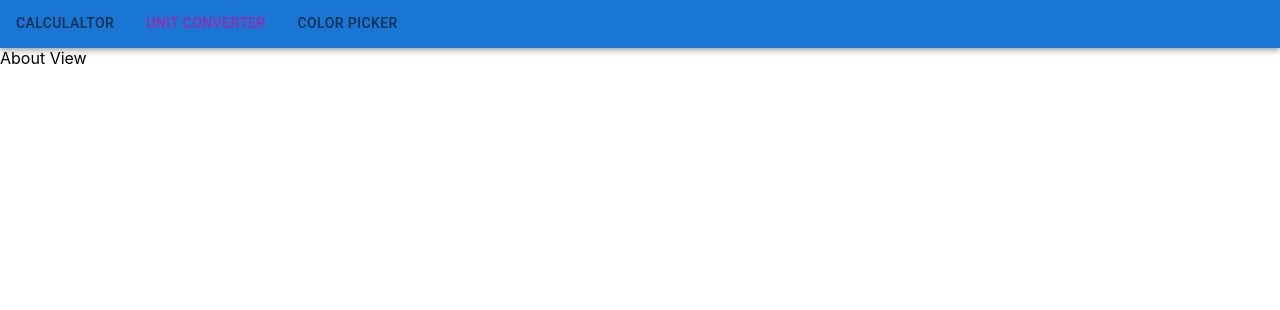
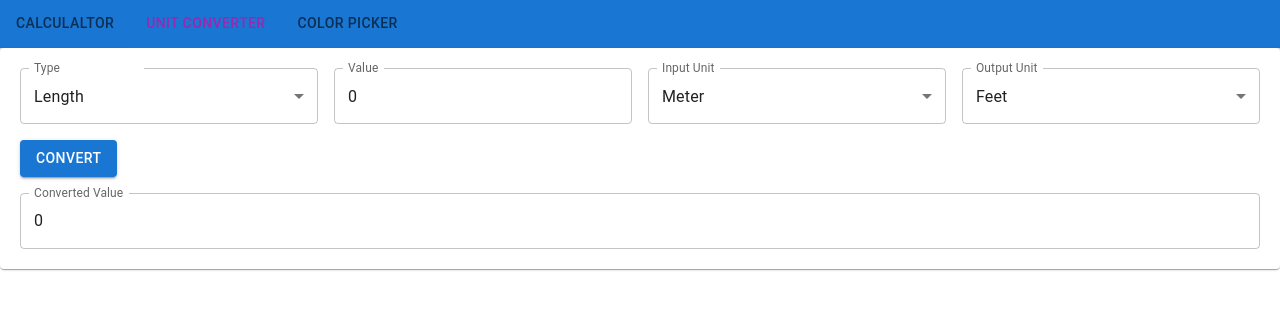
Before and after one commit to adamnn12/usefultools-react, a React (Create React App) app: page / in a window 1280 px wide. Both pictures are taken after a click on the tab "UNIT CONVERTER". Shown: the top 310 px of the page. Built offline with nearby package versions, Linux system fonts and the light colour scheme.

Commit message:
Add unit converter

```diff
--- a/src/App.tsx
+++ b/src/App.tsx
@@ -3,6 +3,7 @@ import Navbar from "./components/Navbar";
 import Calculator from "./tools/Calculator";
 import { Tools } from "./components/types";
 import ColorPicker from "./tools/ColorPicker";
+import UnitConverter from "./tools/UnitConverter";
 
 function App() {
   const [view, setView] = useState<Tools>("calculator");
@@ -15,7 +16,7 @@ function App() {
     <div>
       <Navbar onChangeView={handleChangeView} />
       {view === "calculator" && <Calculator />}
-      {view === "converter" && <div>About View</div>}
+      {view === "converter" && <UnitConverter />}
       {view === "colorpicker" && <ColorPicker />}
     </div>
   );
--- /dev/null
+++ b/src/tools/UnitConverter.tsx
@@ -0,0 +1,176 @@
+import React, { useState } from "react";
+import {
+  TextField,
+  Select,
+  MenuItem,
+  Grid,
+  Paper,
+  InputLabel,
+  FormControl,
+  Button
+} from "@mui/material";
+import {
+  LengthUnit,
+  MeasurementType,
+  TemperatureUnit,
+  Unit,
+  VolumeUnit
+} from "../components/types";
+import { conversionFunctions } from "./helpers";
+
+const UnitConverter: React.FC = () => {
+  const [value, setValue] = useState(0);
+  const [measurementType, setMeasurementType] =
+    useState<MeasurementType>("length");
+  const [inputUnit, setInputUnit] = useState<Unit>("meter");
+  const [outputUnit, setOutputUnit] = useState<Unit>("feet");
+  const [convertedValue, setConvertedValue] = useState(0);
+
+  const measurementTypes = [
+    { label: "Length", value: "length" },
+    { label: "Temperature", value: "temperature" },
+    { label: "Volume", value: "volume" }
+  ];
+
+  const units = {
+    length: [
+        { label: 'Meter', value: 'meter' },
+        { label: 'Kilometer', value: 'kilometer' },
+        { label: 'Centimeter', value: 'centimeter' },
+        { label: 'Feet', value: 'feet' },
+        { label: 'Inch', value: 'inch' },
+        { label: 'Mile', value: 'mile' },
+        { label: 'Yard', value: 'yard' },
+        { label: 'Lightyear', value: 'lightyear' },
+      ],
+    temperature: [
+      { label: "Celsius", value: "celsius" },
+      { label: "Fahrenheit", value: "fahrenheit" }
+    ],
+    volume: [
+      { label: "Liter", value: "liter" },
+      { label: "Gallon", value: "gallon" }
+    ]
+  };
+
+  const handleConvert = () => {
+    let newValue = 0;
+    switch (measurementType) {
+      case "length":
+        newValue = conversionFunctions.length(
+          value,
+          inputUnit as LengthUnit,
+          outputUnit as LengthUnit
+        );
+        break;
+      case "temperature":
+        newValue = conversionFunctions.temperature(
+          value,
+          inputUnit as TemperatureUnit,
+          outputUnit as TemperatureUnit
+        );
+        break;
+      case "volume":
+        newValue = conversionFunctions.volume(
+          value,
+          inputUnit as VolumeUnit,
+          outputUnit as VolumeUnit
+        );
+        break;
+    }
+
+    setConvertedValue(newValue);
+  };
+
+  return (
+    <Paper style={{ padding: "20px" }}>
+      <Grid container spacing={2}>
+        <Grid item xs={3}>
+          <FormControl fullWidth variant="outlined">
+            <InputLabel id="measurement-type-label">Type</InputLabel>
+            <Select
+              labelId="measurement-type-label"
+              label="Measurement Type"
+              value={measurementType}
+              onChange={(e) => {
+                setMeasurementType(e.target.value as MeasurementType);
+                setInputUnit(
+                  units[e.target.value as MeasurementType][0].value as Unit
+                );
+                setOutputUnit(
+                  units[e.target.value as MeasurementType][1].value as Unit
+                );
+              }}
+            >
+              {measurementTypes.map((type, index) => (
+                <MenuItem value={type.value} key={index}>
+                  {type.label}
+                </MenuItem>
+              ))}
+            </Select>
+          </FormControl>
+        </Grid>
+        <Grid item xs={3}>
+          <TextField
+            fullWidth
+            label="Value"
+            variant="outlined"
+            type="number"
+            value={value}
+            onChange={(e) => setValue(parseFloat(e.target.value))}
+          />
+        </Grid>
+        <Grid item xs={3}>
+          <FormControl fullWidth variant="outlined">
+            <InputLabel id="input-unit-label">Input Unit</InputLabel>
+            <Select
+              labelId="input-unit-label"
+              label="Input Unit"
+              value={inputUnit}
+              onChange={(e) => setInputUnit(e.target.value as Unit)}
+            >
+              {units[measurementType].map((unit, index) => (
+                <MenuItem value={unit.value} key={index}>
+                  {unit.label}
+                </MenuItem>
+              ))}
+            </Select>
+          </FormControl>
+        </Grid>
+        <Grid item xs={3}>
+          <FormControl fullWidth variant="outlined">
+            <InputLabel id="output-unit-label">Output Unit</InputLabel>
+            <Select
+              labelId="output-unit-label"
+              label="Output Unit"
+              value={outputUnit}
+              onChange={(e) => setOutputUnit(e.target.value as Unit)}
+            >
+              {units[measurementType].map((unit, index) => (
+                <MenuItem value={unit.value} key={index}>
+                  {unit.label}
+                </MenuItem>
+              ))}
+            </Select>
+          </FormControl>
+        </Grid>
+        <Grid item xs={12}>
+          <Button variant="contained" color="primary" onClick={handleConvert}>
+            Convert
+          </Button>
+        </Grid>
+        <Grid item xs={12}>
+          <TextField
+            fullWidth
+            label="Converted Value"
+            variant="outlined"
+            value={convertedValue}
+            InputProps={{ readOnly: true }}
+          />
+        </Grid>
+      </Grid>
+    </Paper>
+  );
+};
+
+export default UnitConverter;
--- /dev/null
+++ b/src/tools/helpers.ts
@@ -0,0 +1,40 @@
+import { LengthUnit, TemperatureUnit, VolumeUnit } from "../components/types";
+
+export const conversionFunctions: {
+  length: (value: number, from: LengthUnit, to: LengthUnit) => number;
+  temperature: (
+    value: number,
+    from: TemperatureUnit,
+    to: TemperatureUnit
+  ) => number;
+  volume: (value: number, from: VolumeUnit, to: VolumeUnit) => number;
+} = {
+  length: (value: number, from: LengthUnit, to: LengthUnit) => {
+    const conversionRates: Record<LengthUnit, number> = {
+        meter: 1,
+        kilometer: 0.001,
+        centimeter: 100,
+        feet: 3.28084,
+        inch: 39.3701,
+        mile: 0.000621371,
+        yard: 1.09361,
+        lightyear: 1.057e-16,
+      };
+    return (value / conversionRates[from]) * conversionRates[to];
+  },
+  temperature: (value: number, from: TemperatureUnit, to: TemperatureUnit) => {
+    if (from === "celsius" && to === "fahrenheit") {
+      return value * (9 / 5) + 32;
+    } else if (from === "fahrenheit" && to === "celsius") {
+      return (value - 32) * (5 / 9);
+    }
+    return value;
+  },
+  volume: (value: number, from: VolumeUnit, to: VolumeUnit) => {
+    const conversionRates: Record<VolumeUnit, number> = {
+      liter: 1,
+      gallon: 0.264172
+    };
+    return (value / conversionRates[from]) * conversionRates[to];
+  }
+};
```
Also changed, not shown: src/components/types.ts (+15 -1 lines).
